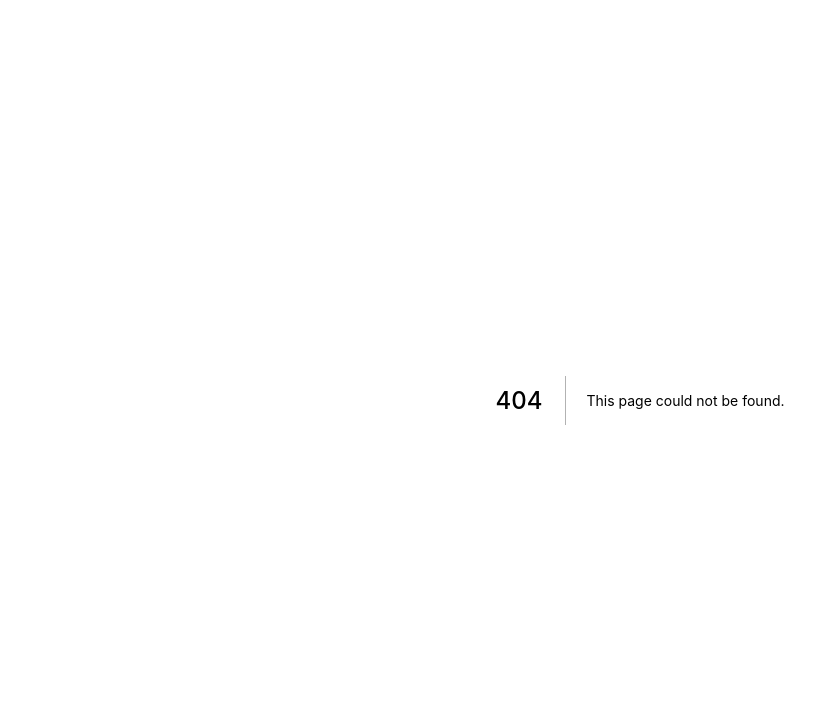
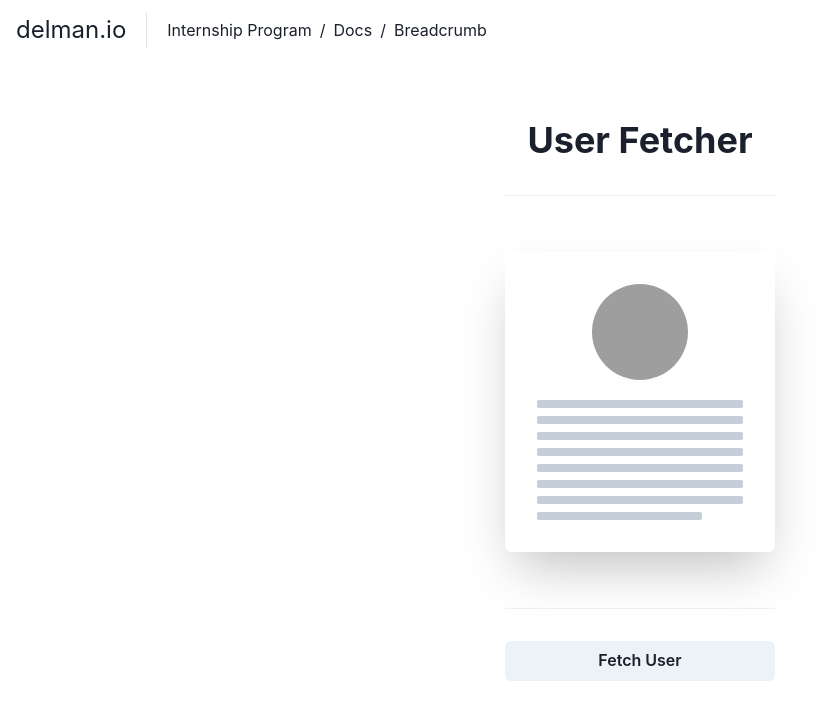
Before and after one commit to mfadl1/Delman-Internship---Fadli, a Next.js app in the folder my-app/: page /fetching in a window 1280 px wide. Before the commit this address had no page. Shown: the top 720 px of the page, without its empty margins (0-831 px from the left). Built offline with nearby package versions, Linux system fonts and the light colour scheme; grey boxes are pictures that could not be loaded.

Commit message:
add user fetcher with skeleton, - loading button

```diff
--- a/my-app/package.json
+++ b/my-app/package.json
@@ -13,6 +13,7 @@
     "@chakra-ui/react": "^2.2.4",
     "@emotion/react": "^11",
     "@emotion/styled": "^11",
+    "axios": "^0.27.2",
     "framer-motion": "^6",
     "next": "12.2.3",
     "randomcolor": "^0.6.2",
--- /dev/null
+++ b/my-app/pages/fetching.js
@@ -0,0 +1,73 @@
+import { Flex, Stack, Heading, Text, Box, Button, Divider, Avatar, SkeletonText } from "@chakra-ui/react";
+import Navbar from "../components/navbar";
+import axios from "axios"
+import { useState } from "react";
+
+export default function userFetcher(){
+
+    const [userData, setUserData] = useState([])
+    const [buttonText, setButtonText] = useState("Fetch User")
+    const [fecthed, setFecthed] = useState(false)
+
+    const fetchRandomData = async () => {
+        setFecthed(true)
+        setButtonText("Refetch User")
+        await axios.get("https://randomuser.me/api")
+        .then(result => {
+            console.log(result.data.results)
+            setUserData(result.data.results)
+        })
+        .catch(error => {
+            console.log(error)
+        })
+    }
+
+    return (
+        <>
+        <Navbar />
+        <Flex align="center" justify="center" minHeight="100vh" width="100%">
+
+            <Flex direction="column" >
+
+                <Heading textAlign="center" mb={8}>User Fetcher</Heading>
+                <Divider />
+                <Box my={14} borderRadius="md" boxShadow="2xl" maxW={270}>
+                    <Flex direction="column" p={8} align="center" justify="center">
+                        {!fecthed
+                            ? <Avatar src="https://bit.ly/broken-link" size="xl" />
+                            : userData.map((item, index) => {
+                                return (
+                                    <Avatar key={index} src={item.picture.large} size="xl" />
+                                )
+                            })}
+                        <SkeletonText isLoaded={fecthed} noOfLines={8} spacing={2} mt={5} height={120} width={206}>
+                            <Flex direction="column" align="center" justify="center">
+                                {userData.map((item, index) => {
+                                    return (
+                                        <><Heading size='md' fontWeight={500} textAlign="center" >{item.name.first} {item.name.last}</Heading>
+                                        <Text mt={2} mb={5} textAlign="center" color="gray.500">{item.email}</Text><Stack direction="row" alignItems="center" spacing={6}>
+                                            <Stack direction="column" alignItems="center" spacing={0} width={85}>
+                                                <Text fontWeight={600} >{item.nat}</Text>
+                                                <Text size="sm" color="gray.500" key={index}>Nationality</Text>
+                                            </Stack>
+                                            <Stack direction="column" alignItems="center" spacing={0} width={85}>
+                                                <Text fontWeight={600}>{item.dob.age}</Text>
+                                                <Text size="sm" color="gray.500">Age</Text>
+                                            </Stack>
+                                        </Stack></>
+                                    )
+                                })}
+
+                            </Flex>
+                        </SkeletonText>
+                    </Flex>
+                </Box>
+                <Divider />
+                <Button mt={8} onClick={fetchRandomData}>
+                    {buttonText}
+                </Button>
+            </Flex>
+        </Flex>
+        </>
+    )
+}
```
Also changed, not shown: my-app/components/home.js (+7 -9 lines), my-app/pages/change-title.js (+7 -10 lines), 1 other file (tests, documents, lock files or other folders).
